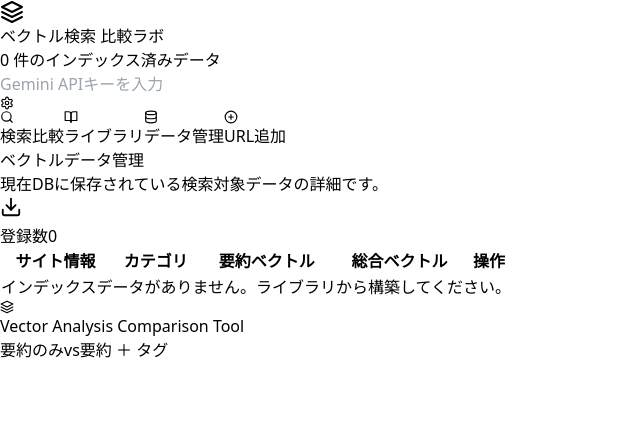
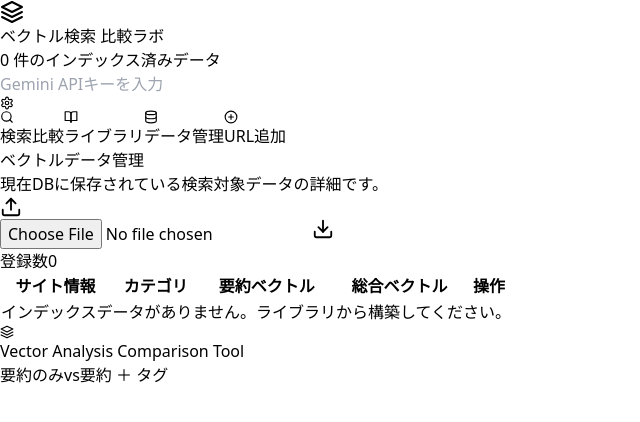
Before and after one commit to dma-cmyk/vector-search-comparison, a React (Vite) app: page / in a window 1280 px wide. Both pictures are taken after a click on the button "データ管理". Shown: the top 422 px of the page, without its empty margins (0-640 px from the left). Built offline with nearby package versions, Linux system fonts and the light colour scheme; the HTML template or start-up script is replaced by a standard one.

Commit message:
Add Import functionality to Explorer tab

```diff
--- a/src/App.tsx
+++ b/src/App.tsx
@@ -306,6 +306,34 @@
     a.click();
   };
 
+  const handleImport = async (e) => {
+    const file = e.target.files?.[0];
+    if (!file) return;
+    const reader = new FileReader();
+    reader.onload = async (event) => {
+      try {
+        const json = JSON.parse(event.target?.result as string);
+        if (!Array.isArray(json)) throw new Error("JSON形式が正しくありません（配列である必要があります）");
+
+        const tx = db.transaction(STORE_NAME, "readwrite");
+        const store = tx.objectStore(STORE_NAME);
+        let count = 0;
+        for (const item of json) {
+          if (item.site_name && item.summary_embedding) {
+            await store.put(item);
+            count++;
+          }
+        }
+        alert(`${count} 件のデータをインポートしました！`);
+        refreshData(db);
+      } catch (err) {
+        alert("インポートに失敗しました: " + err);
+      }
+    };
+    reader.readAsText(file);
+    e.target.value = ""; // Reset input
+  };
+
   // 検索結果カード
   const ResultCard = ({ result, score, rank }) => (
     <div className="bg-white p-5 rounded-3xl border border-slate-200 shadow-sm hover:border-indigo-400 transition-all group flex flex-col h-full animate-in fade-in slide-in-from-bottom-2 duration-300">
@@ -573,6 +601,10 @@
                 <p className="text-sm text-slate-500 font-medium">現在DBに保存されている検索対象データの詳細です。</p>
               </div>
               <div className="flex items-center gap-4">
+                <label className="p-2.5 text-slate-400 hover:text-indigo-600 transition-all bg-white rounded-xl border border-slate-100 shadow-sm cursor-pointer" title="JSONファイルをインポート">
+                  <Upload size={22} />
+                  <input type="file" accept=".json" className="hidden" onChange={handleImport} />
+                </label>
                 <button onClick={exportData} className="p-2.5 text-slate-400 hover:text-indigo-600 transition-all bg-white rounded-xl border border-slate-100 shadow-sm" title="JSON形式でエクスポート"><Download size={22} /></button>
                 <div className="w-px h-8 bg-slate-200"></div>
                 <div className="text-right">
```
